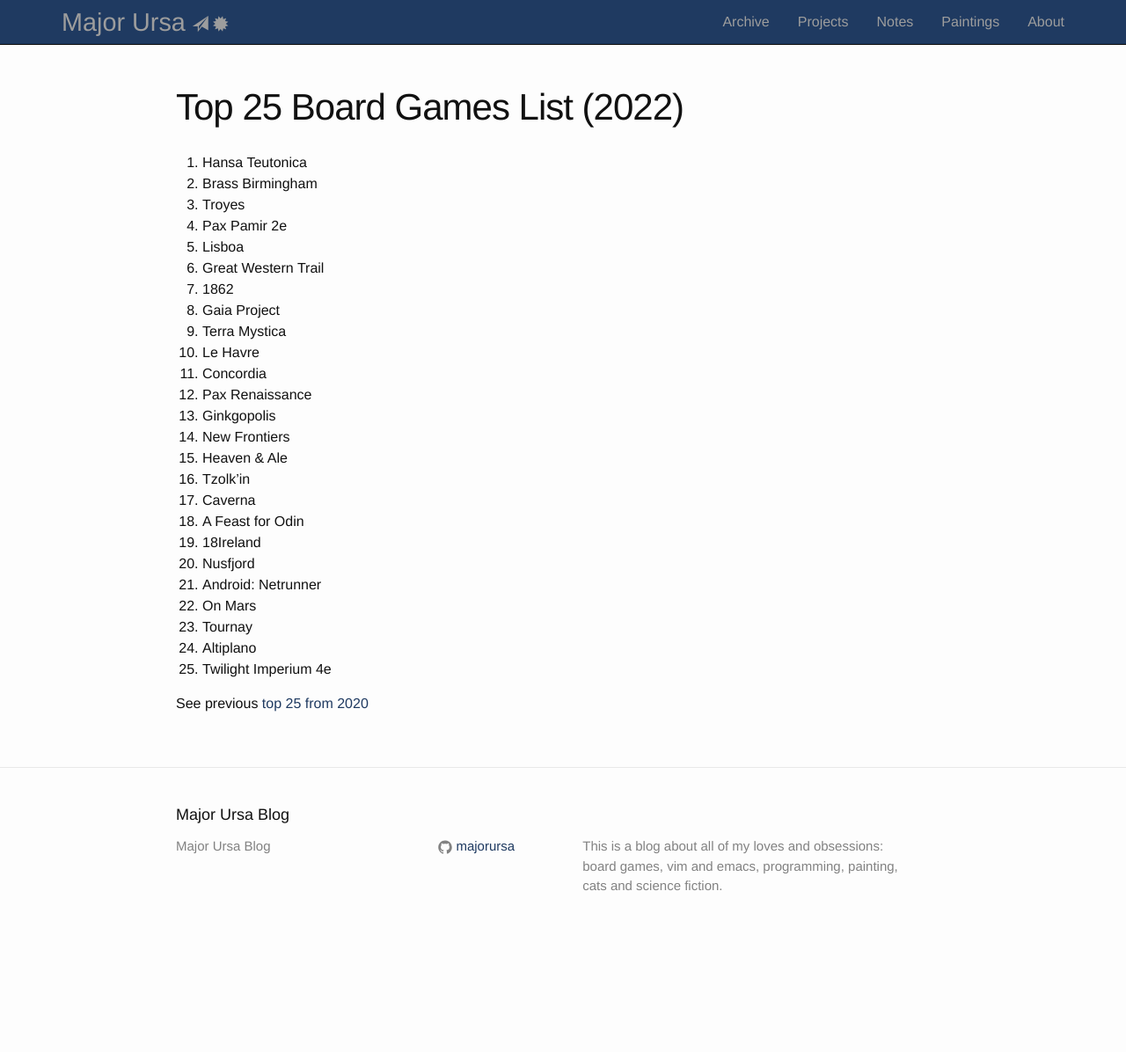
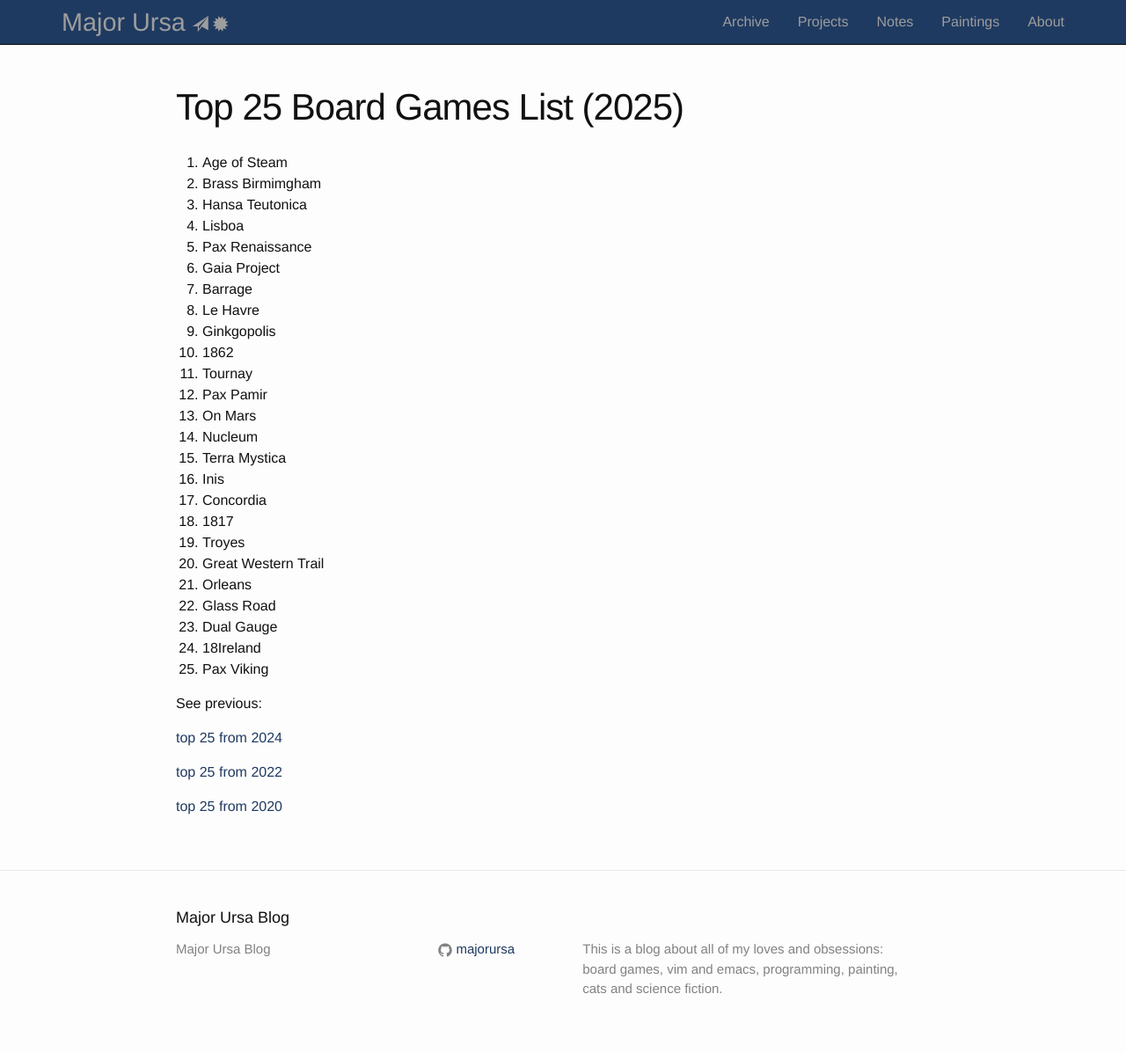
Before and after one commit to underhilllabs/mu-blog, a Jekyll site: the page built from top25.md, in a window 1280 px wide. Shown: the whole page at 88% size. Built offline with Jekyll 4.4.1, drawn with Linux system fonts in a browser that asks for light colours; nearby versions of some CDN libraries; before the commit the page ends 1079 px from its top, so only the background shows below that.

Commit message:
updated my top 25 games list

```diff
--- a/top25.md
+++ b/top25.md
@@ -1,36 +1,41 @@
 ---
-title: Top 25 Board Games List (2022)
+title: Top 25 Board Games List (2025)
 layout: page
-date: 2019-03-20 09:00:00
+date: 2024-03-26 09:00:00
 category: boardgames
 permalink: /top25/
 ---
 
-1. Hansa Teutonica
-1. Brass Birmingham
-1. Troyes
-1. Pax Pamir 2e
-1. Lisboa
-1. Great Western Trail
-1. 1862
-1. Gaia Project
-1. Terra Mystica
-8. Le Havre
-1. Concordia
-1. Pax Renaissance
-1. Ginkgopolis
-1. New Frontiers
-1. Heaven & Ale
-2. Tzolk'in
-3. Caverna
-4. A Feast for Odin
-5. 18Ireland
-6. Nusfjord
-7. Android: Netrunner
-1. On Mars
-2. Tournay
-10. Altiplano
-10. Twilight Imperium 4e
+1. Age of Steam
+2. Brass Birmimgham
+3. Hansa Teutonica
+4. Lisboa
+5. Pax Renaissance
+6. Gaia Project
+7. Barrage
+9. Le Havre
+11. Ginkgopolis
+10. 1862
+12. Tournay
+13. Pax Pamir
+14. On Mars
+15. Nucleum
+16. Terra Mystica
+8. Inis
+17. Concordia
+22. 1817
+18. Troyes
+19. Great Western Trail
+20. Orleans
+21. Glass Road
+23. Dual Gauge
+24. 18Ireland
+25. Pax Viking
 
+See previous:
 
-See previous [top 25 from 2020](/top25_2020)
+[top 25 from 2024](/top25_2024)
+
+[top 25 from 2022](/top25_2022)
+
+[top 25 from 2020](/top25_2020)
```
Also changed, not shown: top25-2022.md (added, +38 -0 lines), top25-2024.md (added, +40 -0 lines).
